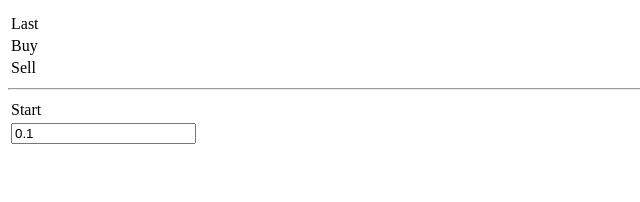
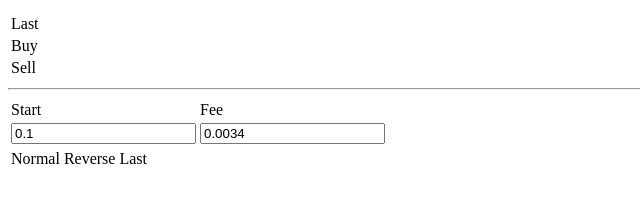
Before and after one commit to desnudopenguino/crypto_pairs, a plain HTML site: page doge_ltc_btc.html in a window 1280 px wide. Shown: the whole page, without its empty margins (0-640 px from the left). Drawn offline with nearby package versions, Linux system fonts and the light colour scheme; no server answers.

Commit message:
made a check for the last prices, and made fee editable

```diff
--- a/doge_ltc_btc.html
+++ b/doge_ltc_btc.html
@@ -34,10 +34,21 @@
 		<table>
 			<tr>
 				<td>Start</td>
-				<td id="trade1"></td>
+				<td>Fee</td>
 			</tr>
 				<td ><input id="start" type="text" /></td>
+				<td><input id="fee" type="text" /></td>
+			</tr>
+		</table>
+		<table>
+			<tr>
+				<td>Normal</td>
+				<td>Reverse</td>
+				<td>Last</td>
+			<tr>
+				<td id="trade1"></td>
 				<td id="trade2"></td>
+				<td id="trade3"></td>
 			</tr>
 		</table>
 
@@ -46,10 +57,10 @@
 <script type="text/javascript">
 $(function () {
 		$('#start').val(0.1);
+		$('#fee').val(0.0034);
 		pair1 = 132;
 		pair2 = 135;
 		pair3 = 3;
-		fee = 0.0034;
     startRefresh();
 });
 
@@ -119,12 +130,16 @@ function startRefresh() {
 				$('#p3_sell').html(p3_sell);
 
 				start = $('#start').val();
+				fee = $('#fee').val();
 
 				trade1 = calcProfitability(start, p1_sell, p2_buy, p3_buy, fee);
 				$('#trade1').html(trade1);
 
 				trade2 = calcAltProfitability(start, p3_sell, p2_sell, p1_buy, fee);
 				$('#trade2').html(trade2);
+
+				trade3 = calcProfitability(start, p1_last, p2_last, p3_last, fee);
+				$('#trade3').html(trade3);
 			});
 		});
 	});
```
